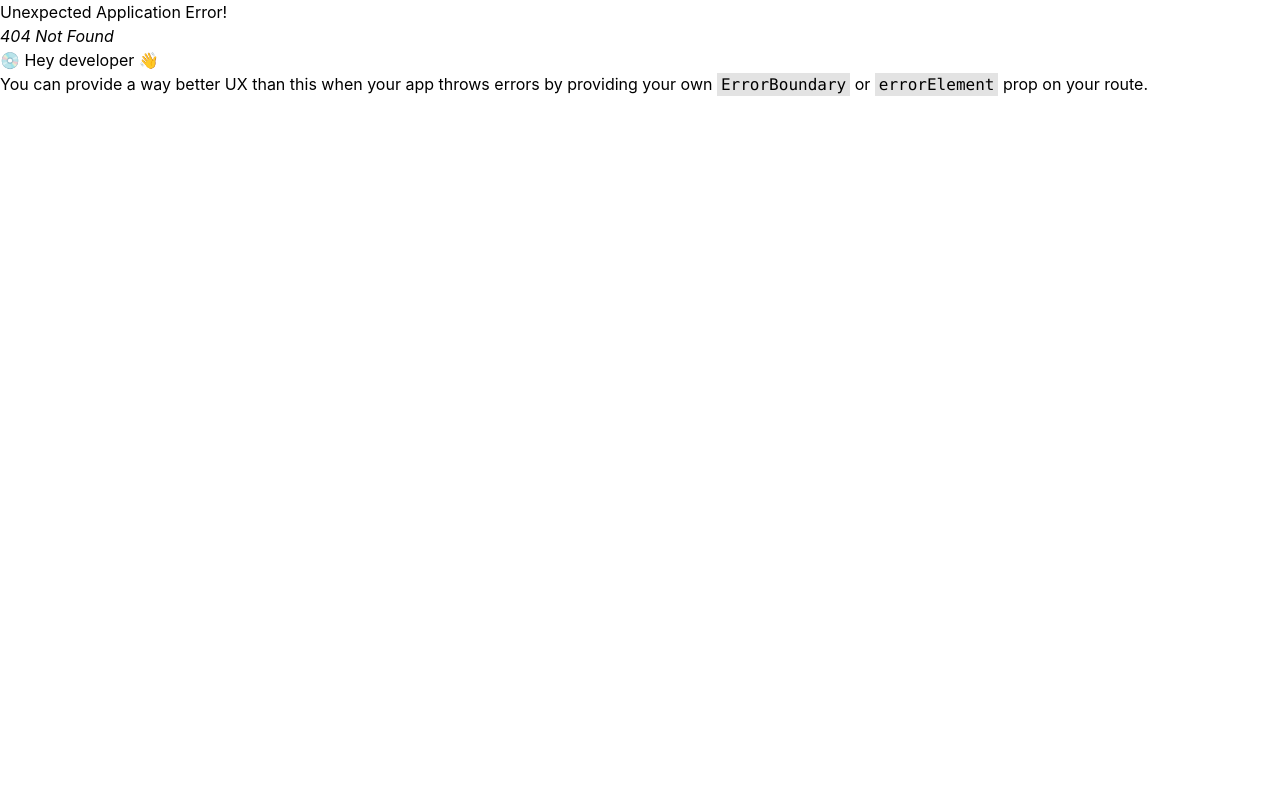
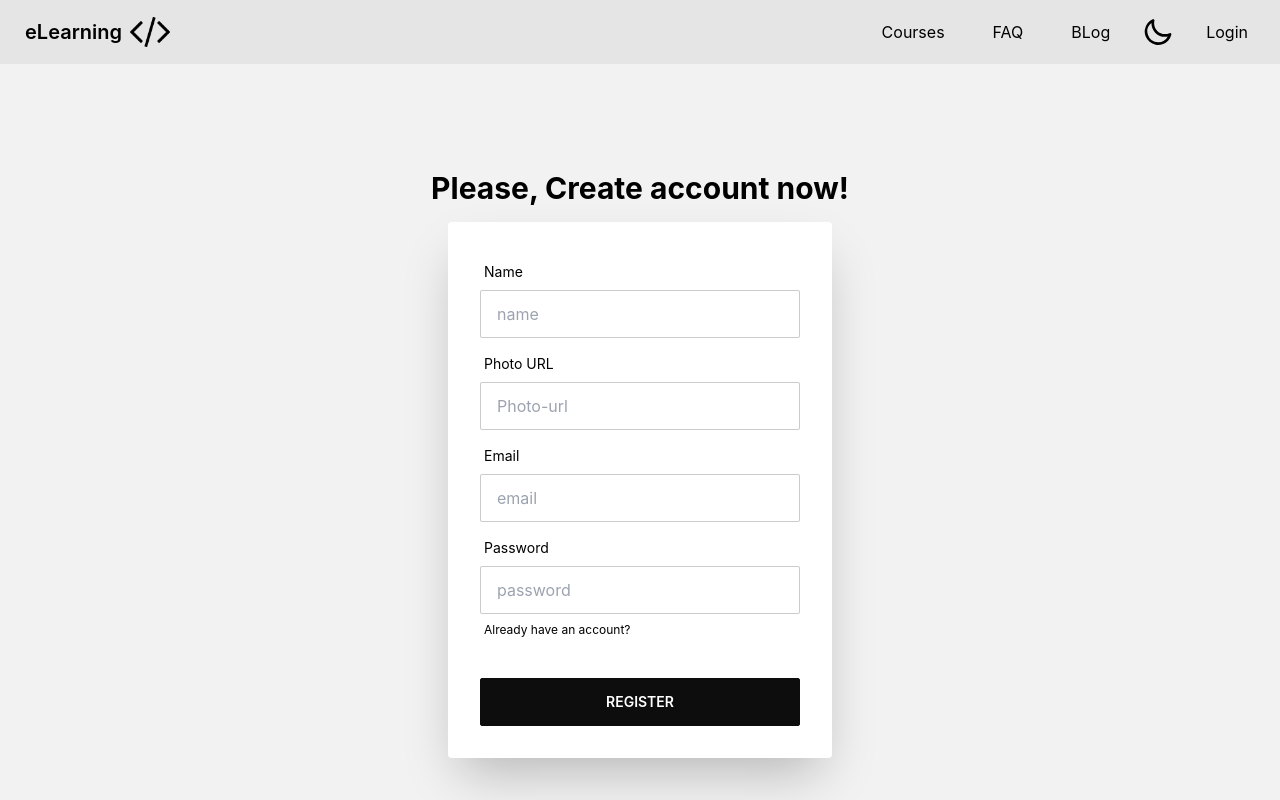
Before and after one commit to safwanbin2/e-Learning-client, a React (Create React App) app: page /register in a window 1280 px wide. Before the commit this address had no page. Shown: the top 800 px of the page. Built offline with nearby package versions, Linux system fonts and the light colour scheme; no server answers.

Commit message:
doing firebase

```diff
--- a/src/AuthProvider/AuthProvider.js
+++ b/src/AuthProvider/AuthProvider.js
@@ -1,7 +1,8 @@
-import React from 'react';
-import { getAuth, GithubAuthProvider, GoogleAuthProvider } from 'firebase/auth';
+import React, { useState } from 'react';
+import { createUserWithEmailAndPassword, getAuth, GithubAuthProvider, GoogleAuthProvider, onAuthStateChanged, signInWithEmailAndPassword, signOut, updateProfile } from 'firebase/auth';
 import app from '../firebase/firebase.init';
 import { createContext } from 'react';
+import { useEffect } from 'react';
 
 const auth = getAuth(app);
 const googleProvider = new GoogleAuthProvider();
@@ -10,8 +11,42 @@ const gitHubProvider = new GithubAuthProvider();
 export const AuthContext = createContext();
 
 const AuthProvider = ({ children }) => {
-    const user = { displayName: "safwan bin" };
-    const authInfo = { user };
+    const [user, setUser] = useState({});
+
+    // functions
+    // email password
+    const createUser = (email, password) => {
+        return createUserWithEmailAndPassword(auth, email, password);
+    }
+    // updatinnguser
+    const updateUser = (name, photoUrl) => {
+        return updateProfile(auth.currentUser, {
+            displayName: name,
+            photoURL: photoUrl
+        })
+    }
+    // signing in user email pass
+    const logIn = (email, password) => {
+        return signInWithEmailAndPassword(auth, email, password);
+    }
+    // sigining out
+    const logOut = () => {
+        return signOut(auth);
+    }
+
+
+    // setting user
+    useEffect(() => {
+        const unsubscribe = onAuthStateChanged(auth, currentUser => {
+            setUser(currentUser);
+        })
+
+        return () => {
+            return unsubscribe();
+        }
+    }, [])
+
+    const authInfo = { user, createUser, logIn, logOut, updateUser };
     return (
         <AuthContext.Provider value={authInfo}>
             {children}
--- /dev/null
+++ b/src/components/Login/Login.js
@@ -0,0 +1,55 @@
+import React from 'react';
+import { useContext } from 'react';
+import { Link } from 'react-router-dom';
+import { AuthContext } from '../../AuthProvider/AuthProvider';
+
+const Login = () => {
+    const { logIn } = useContext(AuthContext);
+
+    const handleSubmit = event => {
+        event.preventDefault();
+        const form = event.target;
+        const email = form.email.value;
+        const password = form.password.value;
+
+        logIn(email, password)
+            .then(result => {
+                const user = result.user;
+                console.log(user)
+            })
+            .catch(e => console.error(e))
+    }
+    return (
+        <div className="hero min-h-screen bg-base-200">
+            <div className="hero-content flex-col">
+                <div className="text-center lg:text-left">
+                    <h1 className="text-3xl font-bold">Please, Login now!</h1>
+                </div>
+                <div className="card flex-shrink-0 w-full max-w-sm shadow-2xl bg-base-100">
+                    <form onSubmit={handleSubmit} className="card-body">
+                        <div className="form-control">
+                            <label className="label">
+                                <span className="label-text">Email</span>
+                            </label>
+                            <input type="email" name='email' required placeholder="email" className="input input-bordered" />
+                        </div>
+                        <div className="form-control">
+                            <label className="label">
+                                <span className="label-text">Password</span>
+                            </label>
+                            <input type="password" name='password' required placeholder="password" className="input input-bordered" />
+                            <label className="label">
+                                <Link to='/register' className="label-text-alt link link-hover">Don't have an account?</Link>
+                            </label>
+                        </div>
+                        <div className="form-control mt-6">
+                            <button className="btn btn-primary">Login</button>
+                        </div>
+                    </form>
+                </div>
+            </div>
+        </div>
+    );
+};
+
+export default Login;
--- /dev/null
+++ b/src/components/Login/Register.js
@@ -0,0 +1,77 @@
+import React from 'react';
+import { useContext } from 'react';
+import { Link } from 'react-router-dom';
+import { AuthContext } from '../../AuthProvider/AuthProvider';
+
+const Register = () => {
+    const { createUser, updateUser } = useContext(AuthContext);
+    const handleSubmit = event => {
+        event.preventDefault();
+        const form = event.target;
+        const name = form.name.value;
+        const photo = form.photo.value;
+        const email = form.email.value;
+        const password = form.password.value;
+
+        createUser(email, password)
+            .then(result => {
+                const user = result.user;
+                update(name, photo);
+                console.log(user)
+            })
+            .catch(e => {
+                console.error(e)
+            })
+    }
+
+    const update = (name, photo) => {
+        updateUser(name, photo)
+            .then(() => { })
+            .catch(e => console.error(e))
+    }
+    return (
+        <div className="hero min-h-screen bg-base-200">
+            <div className="hero-content flex-col">
+                <div className="text-center lg:text-left">
+                    <h1 className="text-3xl font-bold">Please, Create account now!</h1>
+                </div>
+                <div className="card flex-shrink-0 w-full max-w-sm shadow-2xl bg-base-100">
+                    <form onSubmit={handleSubmit} className="card-body">
+                        <div className="form-control">
+                            <label className="label">
+                                <span className="label-text">Name</span>
+                            </label>
+                            <input type="text" name='name' required placeholder="name" className="input input-bordered" />
+                        </div>
+                        <div className="form-control">
+                            <label className="label">
+                                <span className="label-text">Photo URL</span>
+                            </label>
+                            <input type="text" name='photo' required placeholder="Photo-url" className="input input-bordered" />
+                        </div>
+                        <div className="form-control">
+                            <label className="label">
+                                <span className="label-text">Email</span>
+                            </label>
+                            <input type="email" name='email' required placeholder="email" className="input input-bordered" />
+                        </div>
+                        <div className="form-control">
+                            <label className="label">
+                                <span className="label-text">Password</span>
+                            </label>
+                            <input type="password" name='password' required placeholder="password" className="input input-bordered" />
+                            <label className="label">
+                                <Link to='/login' className="label-text-alt link link-hover">Already have an account?</Link>
+                            </label>
+                        </div>
+                        <div className="form-control mt-6">
+                            <button className="btn btn-primary">Register</button>
+                        </div>
+                    </form>
+                </div>
+            </div>
+        </div>
+    );
+};
+
+export default Register;
--- a/src/components/Shared/Header.js
+++ b/src/components/Shared/Header.js
@@ -1,8 +1,17 @@
 import React from 'react';
+import { useContext } from 'react';
 import { Link } from 'react-router-dom';
 import logo from '../../assets/code.png';
+import { AuthContext } from '../../AuthProvider/AuthProvider';
 
 const Header = () => {
+    const { user, logOut } = useContext(AuthContext);
+
+    const handleLogOut = () => {
+        logOut()
+            .then(() => { })
+            .catch(e => console.error(e))
+    }
     return (
         <div className="navbar bg-base-300 shadow-lg">
             <div className="flex-1">
@@ -10,17 +19,24 @@ const Header = () => {
             </div>
             <div className="flex-none">
                 <ul className="menu menu-horizontal p-0">
-                    <li className='mx-2'><Link  to='/courses'>Courses</Link></li>
+                    <li className='mx-2'><Link to='/courses'>Courses</Link></li>
                     <li className='mx-2'><Link>FAQ</Link></li>
                     <li className='mx-2'><Link>BLog</Link></li>
                     {/* <li> */}
-                        <label className="swap swap-rotate mx-2">
-                            <input type="checkbox" />
-                            <svg className="swap-on fill-current w-8" xmlns="http://www.w3.org/2000/svg" viewBox="0 0 24 24"><path d="M5.64,17l-.71.71a1,1,0,0,0,0,1.41,1,1,0,0,0,1.41,0l.71-.71A1,1,0,0,0,5.64,17ZM5,12a1,1,0,0,0-1-1H3a1,1,0,0,0,0,2H4A1,1,0,0,0,5,12Zm7-7a1,1,0,0,0,1-1V3a1,1,0,0,0-2,0V4A1,1,0,0,0,12,5ZM5.64,7.05a1,1,0,0,0,.7.29,1,1,0,0,0,.71-.29,1,1,0,0,0,0-1.41l-.71-.71A1,1,0,0,0,4.93,6.34Zm12,.29a1,1,0,0,0,.7-.29l.71-.71a1,1,0,1,0-1.41-1.41L17,5.64a1,1,0,0,0,0,1.41A1,1,0,0,0,17.66,7.34ZM21,11H20a1,1,0,0,0,0,2h1a1,1,0,0,0,0-2Zm-9,8a1,1,0,0,0-1,1v1a1,1,0,0,0,2,0V20A1,1,0,0,0,12,19ZM18.36,17A1,1,0,0,0,17,18.36l.71.71a1,1,0,0,0,1.41,0,1,1,0,0,0,0-1.41ZM12,6.5A5.5,5.5,0,1,0,17.5,12,5.51,5.51,0,0,0,12,6.5Zm0,9A3.5,3.5,0,1,1,15.5,12,3.5,3.5,0,0,1,12,15.5Z" /></svg>
-                            <svg className="swap-off fill-current w-8" xmlns="http://www.w3.org/2000/svg" viewBox="0 0 24 24"><path d="M21.64,13a1,1,0,0,0-1.05-.14,8.05,8.05,0,0,1-3.37.73A8.15,8.15,0,0,1,9.08,5.49a8.59,8.59,0,0,1,.25-2A1,1,0,0,0,8,2.36,10.14,10.14,0,1,0,22,14.05,1,1,0,0,0,21.64,13Zm-9.5,6.69A8.14,8.14,0,0,1,7.08,5.22v.27A10.15,10.15,0,0,0,17.22,15.63a9.79,9.79,0,0,0,2.1-.22A8.11,8.11,0,0,1,12.14,19.73Z" /></svg>
-                        </label>
+                    <label className="swap swap-rotate mx-2">
+                        <input type="checkbox" />
+                        <svg className="swap-on fill-current w-8" xmlns="http://www.w3.org/2000/svg" viewBox="0 0 24 24"><path d="M5.64,17l-.71.71a1,1,0,0,0,0,1.41,1,1,0,0,0,1.41,0l.71-.71A1,1,0,0,0,5.64,17ZM5,12a1,1,0,0,0-1-1H3a1,1,0,0,0,0,2H4A1,1,0,0,0,5,12Zm7-7a1,1,0,0,0,1-1V3a1,1,0,0,0-2,0V4A1,1,0,0,0,12,5ZM5.64,7.05a1,1,0,0,0,.7.29,1,1,0,0,0,.71-.29,1,1,0,0,0,0-1.41l-.71-.71A1,1,0,0,0,4.93,6.34Zm12,.29a1,1,0,0,0,.7-.29l.71-.71a1,1,0,1,0-1.41-1.41L17,5.64a1,1,0,0,0,0,1.41A1,1,0,0,0,17.66,7.34ZM21,11H20a1,1,0,0,0,0,2h1a1,1,0,0,0,0-2Zm-9,8a1,1,0,0,0-1,1v1a1,1,0,0,0,2,0V20A1,1,0,0,0,12,19ZM18.36,17A1,1,0,0,0,17,18.36l.71.71a1,1,0,0,0,1.41,0,1,1,0,0,0,0-1.41ZM12,6.5A5.5,5.5,0,1,0,17.5,12,5.51,5.51,0,0,0,12,6.5Zm0,9A3.5,3.5,0,1,1,15.5,12,3.5,3.5,0,0,1,12,15.5Z" /></svg>
+                        <svg className="swap-off fill-current w-8" xmlns="http://www.w3.org/2000/svg" viewBox="0 0 24 24"><path d="M21.64,13a1,1,0,0,0-1.05-.14,8.05,8.05,0,0,1-3.37.73A8.15,8.15,0,0,1,9.08,5.49a8.59,8.59,0,0,1,.25-2A1,1,0,0,0,8,2.36,10.14,10.14,0,1,0,22,14.05,1,1,0,0,0,21.64,13Zm-9.5,6.69A8.14,8.14,0,0,1,7.08,5.22v.27A10.15,10.15,0,0,0,17.22,15.63a9.79,9.79,0,0,0,2.1-.22A8.11,8.11,0,0,1,12.14,19.73Z" /></svg>
+                    </label>
                     {/* </li> */}
-                    <li className='mx-2'><Link>Login</Link></li>
+                    {
+                        user ?
+                            <div className='flex items-center'>
+                                <img className='w-9 h-9 mx-2' title={user.displayName} style={{ borderRadius: "50%" }} src={user.photoURL} alt="" />
+                                <button onClick={handleLogOut} className='mx-2'>Logout</button>
+                            </div>
+                            : <li className='mx-2'><Link to='/login'>Login</Link></li>
+                    }
                 </ul>
             </div>
         </div>
```
Also changed, not shown: src/routes/Routes.js (+10 -0 lines).
